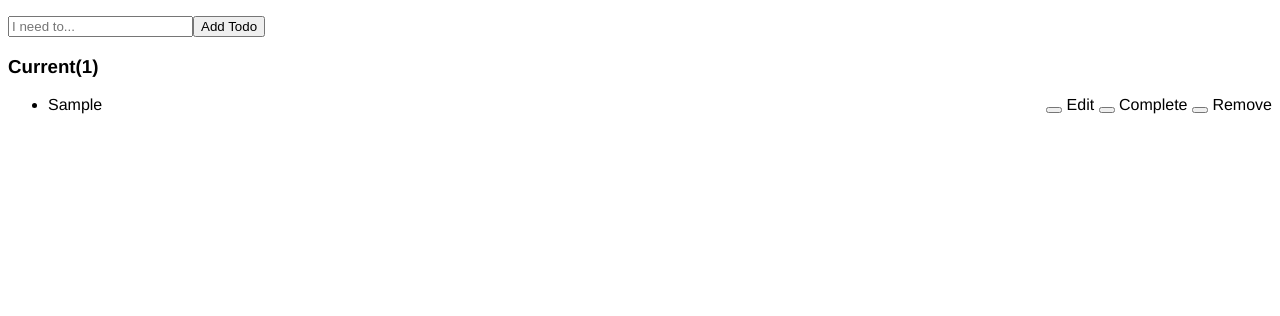
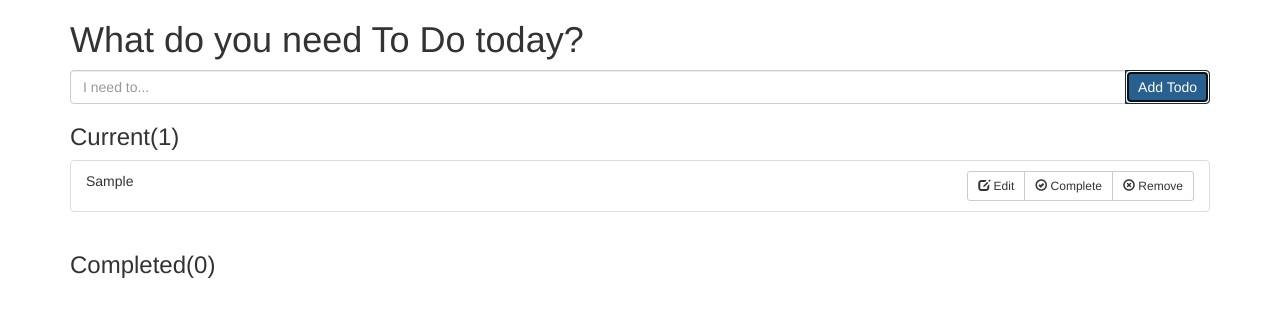
Before and after one commit to SRobotSoftware/vue-seed, a Vue app: page / in a window 1280 px wide. Both pictures are taken after typing "Sample" into the empty fields and a click on the button "Add Todo". Shown: the top 316 px of the page. Built offline with nearby package versions, Linux system fonts and the light colour scheme.

Commit message:
Cleanup and add Clear All Completed feature

```diff
--- a/index.html
+++ b/index.html
@@ -2,7 +2,8 @@
 <html>
   <head>
     <meta charset="utf-8">
-    <title>vue-test</title>
+    <title>Vue ToDo</title>
+    <link rel="stylesheet" href="https://maxcdn.bootstrapcdn.com/bootstrap/3.3.7/css/bootstrap.min.css">
   </head>
   <body>
     <div id="app"></div>
--- a/src/App.vue
+++ b/src/App.vue
@@ -1,8 +1,8 @@
 <template>
   <div id="app">
-    <CompletedTodos></CompletedTodos>
     <GetTodo></GetTodo>
     <CurrentTodos></CurrentTodos>
+    <CompletedTodos></CompletedTodos>
   </div>
 </template>
 
--- a/src/components/CompletedTodos.vue
+++ b/src/components/CompletedTodos.vue
@@ -1,11 +1,22 @@
 <template>
-  <div id="completed-todos">
-    <h3 v-if="completed.length">Completed({{completed.length}})</h3>
+  <div id="completed-todos" class="container">
+    <h3>Completed({{completed.length}})</h3>
     <ul class="list-group">
-      <li class="list-group-item" v-for="todo in completed">
-      {{todo.body}}
-      <button type="button" @click="remove(todo)" class="btn btn-default btn-sm"></button>
-      <span class="glyphicon glyphicon-remove-circle"></span>&nbsp;Remove
+      <li v-if="completed.length" class="list-group-item clearfix">
+        <button class="btn btn-danger btn-sm pull-right" type="button" @click="removeAll()">
+          <span class="glyphicon glyphicon-remove-circle"></span>&nbsp;Clear all completed
+        </button>
+      </li>
+      <li class="list-group-item clearfix" v-for="todo in completed">
+        <s>{{todo.body}}</s>
+        <div class="btn-group pull-right">
+          <button type="button" @click="uncomplete(todo)" class="btn btn-default btn-sm">
+            <span class="glyphicon glyphicon-remove-circle"></span>&nbsp;Uncomplete
+          </button>
+          <button type="button" @click="remove(todo)" class="btn btn-default btn-sm">
+            <span class="glyphicon glyphicon-remove-circle"></span>&nbsp;Remove
+          </button>
+        </div>
       </li>
     </ul>
   </div>
@@ -16,6 +27,12 @@
       remove(todo) {
         this.$store.dispatch('removeTodo', todo);
       },
+      removeAll() {
+        this.$store.dispatch('removeCompletedTodos');
+      },
+      uncomplete(todo) {
+        this.$store.dispatch('completeTodo', todo);
+      },
     },
     computed: {
       completed() {
--- a/src/components/CurrentTodos.vue
+++ b/src/components/CurrentTodos.vue
@@ -1,16 +1,19 @@
 <template>
   <div id="current-todos" class="container">
-    <h3 v-if="todos.length">Current({{todos.length}})</h3>
+    <h3>Current({{todos.length}})</h3>
     <ul class="list-group">
-      <li class="list-group-item" v-for="todo in todos">
+      <li class="list-group-item clearfix" v-for="todo in todos">
         {{todo.body}}
         <div class="btn-group">
-          <button type="button" @click="edit(todo)" class="btn btn-default btn-sm"></button>
-          <span class="glyphicon glyphicon-edit"></span>&nbsp;Edit
-          <button type="button" @click="complete(todo)" class="btn btn-default btn-sm"></button>
-          <span class="glyphicon glyphicon-ok-circle"></span>&nbsp;Complete
-          <button type="button" @click="remove(todo)" class="btn btn-default btn-sm"></button>
-          <span class="glyphicon glyphicon-remove-circle"></span>&nbsp;Remove
+          <button type="button" @click="edit(todo)" class="btn btn-default btn-sm">
+            <span class="glyphicon glyphicon-edit"></span>&nbsp;Edit
+          </button>
+          <button type="button" @click="complete(todo)" class="btn btn-default btn-sm">
+            <span class="glyphicon glyphicon-ok-circle"></span>&nbsp;Complete
+          </button>
+          <button type="button" @click="remove(todo)" class="btn btn-default btn-sm">
+            <span class="glyphicon glyphicon-remove-circle"></span>&nbsp;Remove
+          </button>
         </div>
       </li>
     </ul>
--- a/src/components/GetTodo.vue
+++ b/src/components/GetTodo.vue
@@ -1,7 +1,12 @@
 <template>
   <div id="get-todo" class="container">
-    <input type="text" class="form-control" :value="newTodo" @change="getTodo" placeholder="I need to...">
-    <button class="btn btn-primary" @click="addTodo">Add Todo</button>
+    <h1>What do you need To Do today?</h1>
+    <form  class="input-group">
+      <input type="text" class="form-control" :value="newTodo" @change="getTodo" placeholder="I need to...">
+      <span class="input-group-btn">
+        <button type="submit" class="btn btn-primary" @click="addTodo">Add Todo</button>
+      </span>
+    </form>
   </div>
 </template>
 <script>
@@ -10,7 +15,8 @@
       getTodo(e) {
         this.$store.dispatch('getTodo', e.target.value);
       },
-      addTodo() {
+      addTodo(e) {
+        e.preventDefault();
         this.$store.dispatch('addTodo');
         this.$store.dispatch('clearTodo');
       },
--- a/src/store/store.js
+++ b/src/store/store.js
@@ -28,6 +28,9 @@ export default new Vuex.Store({
       const todos = state.todos;
       todos.splice(todos.indexOf(todo), 1);
     },
+    REMOVE_COMPLETED_TODOS(state) {
+      state.todos = state.todos.filter(todo => !todo.completed);
+    },
     COMPLETE_TODO(state, todo) {
       todo.completed = !todo.completed;
     },
@@ -48,6 +51,9 @@ export default new Vuex.Store({
     removeTodo({ commit }, todo) {
       commit('REMOVE_TODO', todo);
     },
+    removeCompletedTodos({ commit }) {
+      commit('REMOVE_COMPLETED_TODOS');
+    },
     completeTodo({ commit }, todo) {
       commit('COMPLETE_TODO', todo);
     },
```
